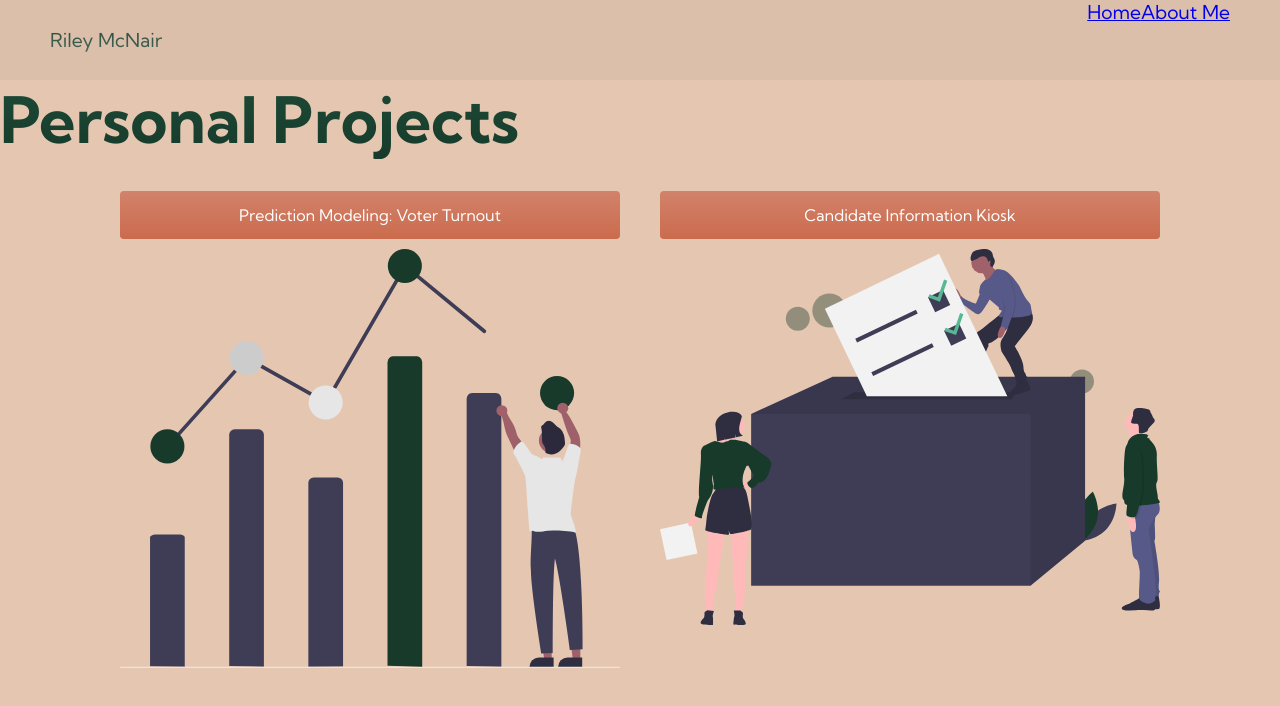
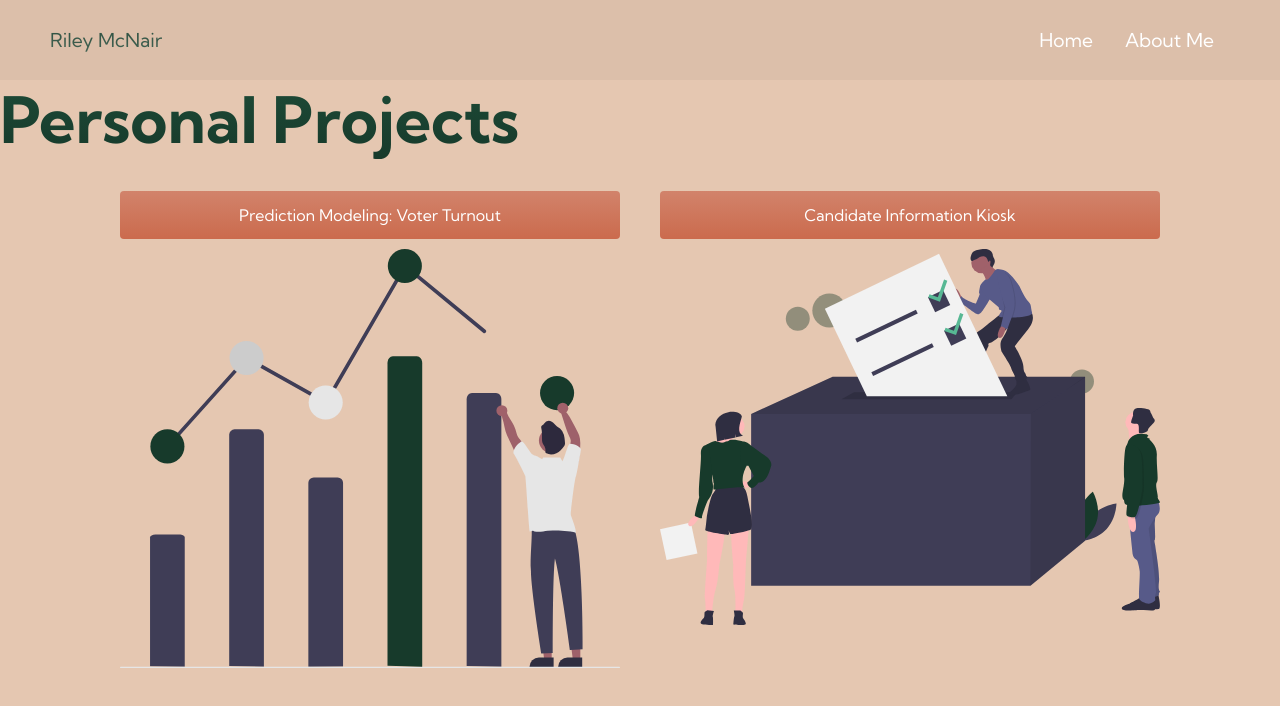
Before and after one commit to rpmcnair/Website, a plain HTML site: page index.html in a window 1280 px wide. Drawn offline with Linux system fonts and the light colour scheme.

Commit message:
cleaned nav bar

```diff
--- a/style_p.css
+++ b/style_p.css
@@ -56,6 +56,11 @@ body {
     align-items: center;
     list-style: none;
     text-align: center;
+}
+
+.navbar__links:hover{
+    color: #f77062;
+    transition: all 0.3s ease;
 }
 
 .navbar__item{
--- a/styles.css
+++ b/styles.css
@@ -136,6 +136,19 @@ body {
     transition: all 0.3s ease;
 }
 
+.navbar__item{
+    height: 80px;
+}
+
+.navbar__links{
+    color: #fff;
+    display: flex;
+    align-items: center;
+    justify-content: center;
+    padding: 0 1rem;
+    height: 100%;
+    text-decoration: none;
+}
 
 @media screen and (max-width: 960px){
     .navbar__container{
```
